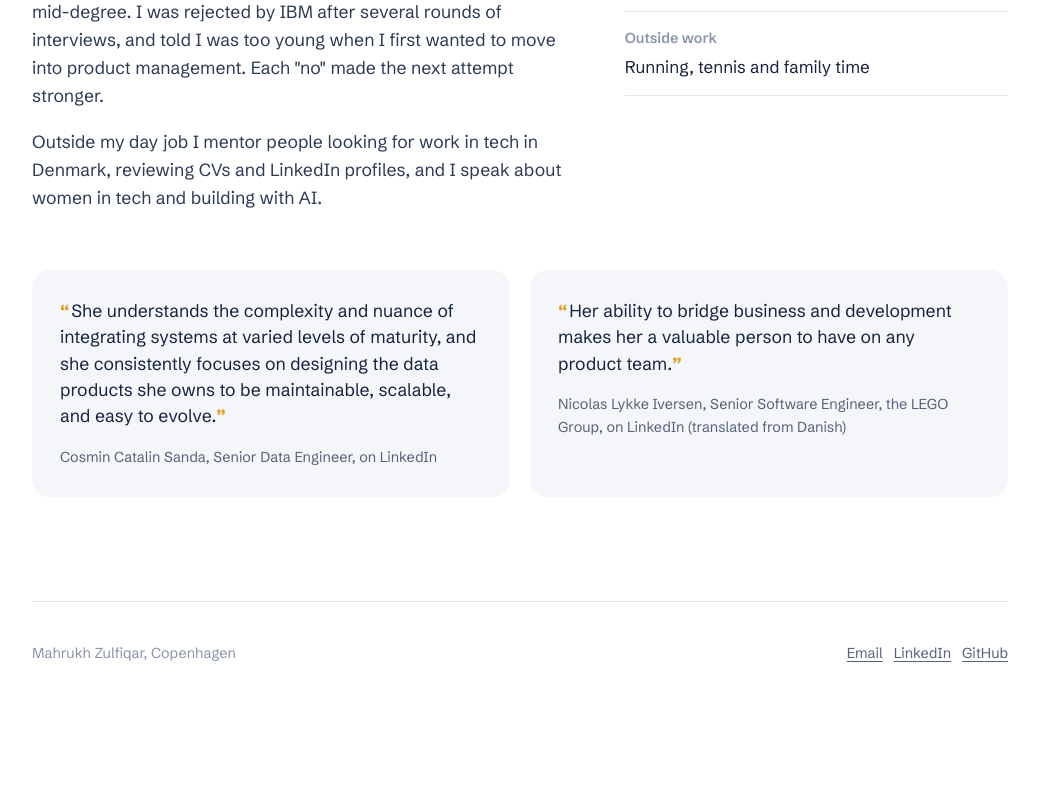
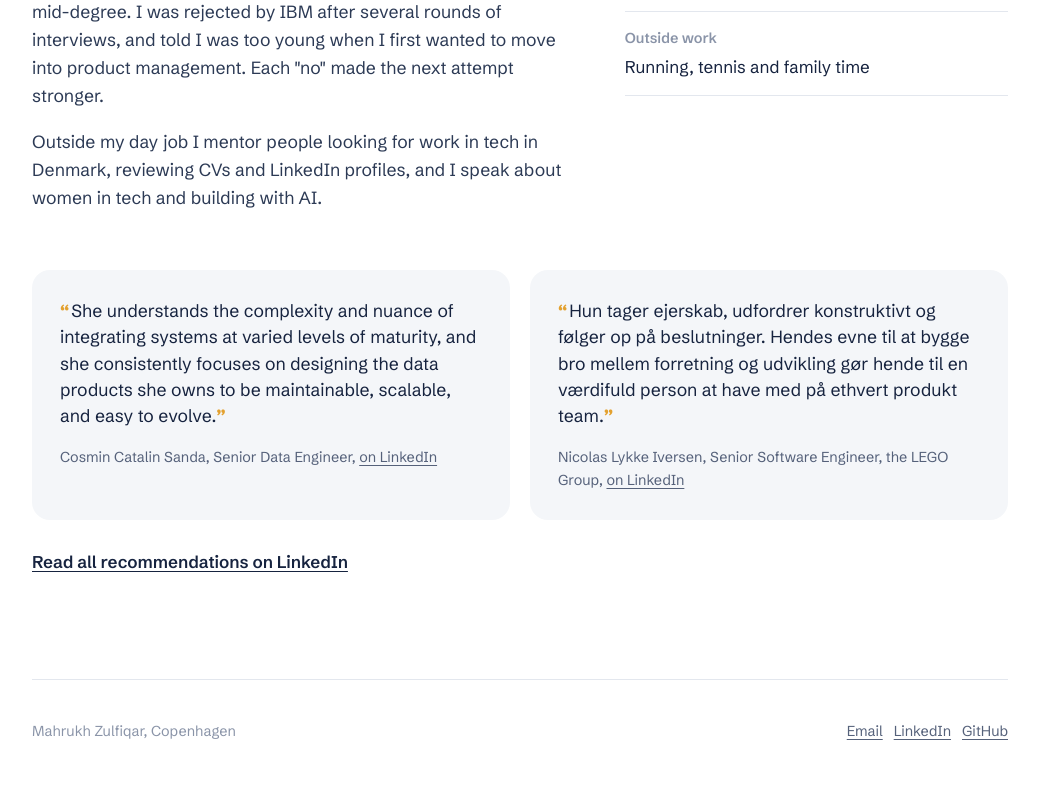
Before and after one commit to mahrukhzulfiqar/mahrukhzulfiqar.github.io, a plain HTML site: page about.html in a window 1280 px wide. Shown: the part 656-1447 px from the top of the page, without its empty margins (120-1159 px from the left). Before the commit the page ends 1369 px from the top, so only its background shows below. Drawn offline with Linux system fonts and the light colour scheme.

Commit message:
Add photo, CV, career-ops-dk case study, Danish recommendation

```diff
--- a/about.html
+++ b/about.html
@@ -8,7 +8,7 @@
 <link rel="preconnect" href="https://fonts.googleapis.com">
 <link rel="preconnect" href="https://fonts.gstatic.com" crossorigin>
 <link href="https://fonts.googleapis.com/css2?family=Schibsted+Grotesk:wght@400;500;600;700&display=swap" rel="stylesheet">
-<link rel="stylesheet" href="style.css?v=13">
+<link rel="stylesheet" href="style.css?v=14">
 </head>
 <body>
 <div class="wrap">
@@ -45,12 +45,13 @@
   <div class="quotes">
     <figure>
       <blockquote>She understands the complexity and nuance of integrating systems at varied levels of maturity, and she consistently focuses on designing the data products she owns to be maintainable, scalable, and easy to evolve.</blockquote>
-      <figcaption>Cosmin Catalin Sanda, Senior Data Engineer, on LinkedIn</figcaption>
+      <figcaption>Cosmin Catalin Sanda, Senior Data Engineer, <a href="https://www.linkedin.com/in/mahrukhzulfiqar/details/recommendations/">on LinkedIn</a></figcaption>
     </figure>
     <figure>
-      <blockquote>Her ability to bridge business and development makes her a valuable person to have on any product team.</blockquote>
-      <figcaption>Nicolas Lykke Iversen, Senior Software Engineer, the LEGO Group, on LinkedIn (translated from Danish)</figcaption>
+      <blockquote lang="da">Hun tager ejerskab, udfordrer konstruktivt og følger op på beslutninger. Hendes evne til at bygge bro mellem forretning og udvikling gør hende til en værdifuld person at have med på ethvert produkt team.</blockquote>
+      <figcaption>Nicolas Lykke Iversen, Senior Software Engineer, the LEGO Group, <a href="https://www.linkedin.com/in/mahrukhzulfiqar/details/recommendations/">on LinkedIn</a></figcaption>
     </figure>
+    <p class="all-recs"><a href="https://www.linkedin.com/in/mahrukhzulfiqar/details/recommendations/">Read all recommendations on LinkedIn</a></p>
   </div>
 </section>
 
--- a/style.css
+++ b/style.css
@@ -289,3 +289,5 @@ section[id] { scroll-margin-top: 1rem; }
 .intro > div { min-width: 0; }
 .social a.cv-btn { text-decoration: none; padding: 0.45rem 1rem; border-radius: 999px; background: var(--ink); color: #fff; font-weight: 600; }
 .social a.cv-btn:hover { background: #24365c; color: #fff; }
+.all-recs { margin: 0.5rem 0 0; font-weight: 600; }
+figcaption a { color: inherit; }
```
Also changed, not shown: careerops.html (+1 -1 lines), engineering.html (+1 -1 lines), gridwise.html (+1 -1 lines), index.html (+1 -1 lines), workshops.html (+1 -1 lines).
